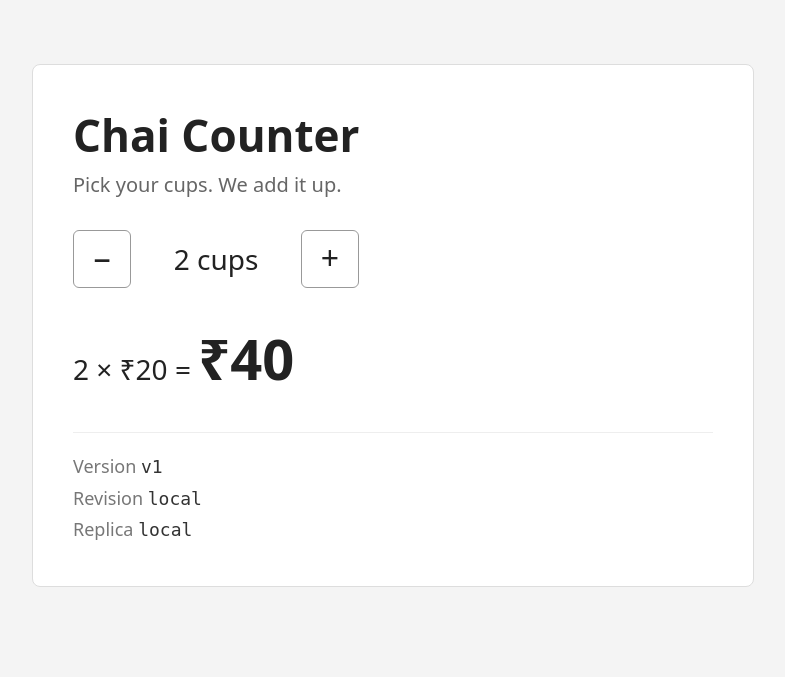
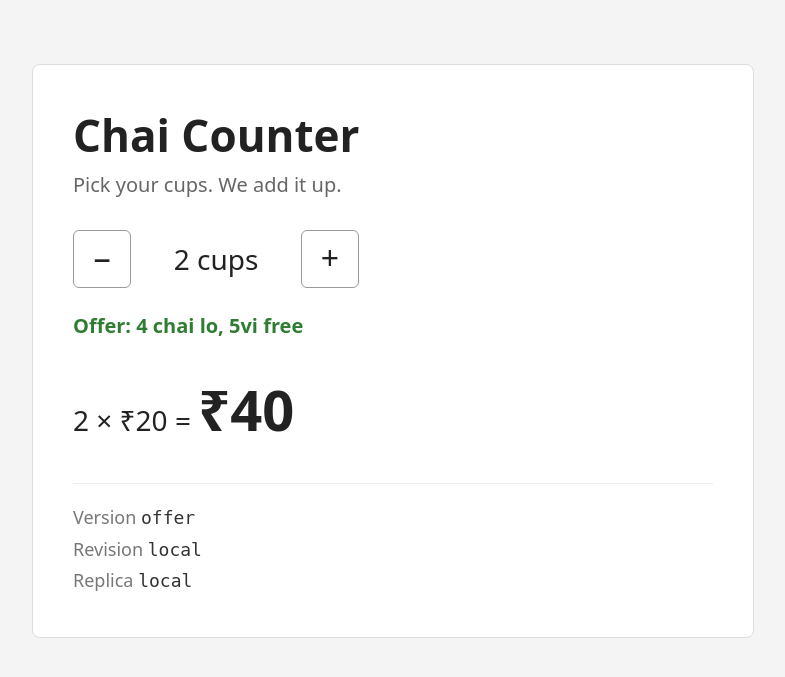
Before and after one commit to realsanket/chai-counter, a Flask app: page / in a window 1280 px wide. Shown: the top 677 px of the page, without its empty margins (247-1032 px from the left). Run offline with Flask 3, Linux system fonts and the light colour scheme.

Commit message:
Offer: 4 chai lo, 5vi free — with tests and a CI/CD pipeline
Co-Authored-By: Claude Opus 5.5 <noreply@anthropic.com>
Claude-Session: https://claude.ai/code/session_0116EC4YbF3KgMaRQL42qWDy

```diff
--- a/app.py
+++ b/app.py
@@ -11,14 +11,19 @@ from flask import Flask, render_template, request
 
 app = Flask(__name__)
 
-VERSION = "v1"          # which version of the app this is (v2 changes the design)
+VERSION = "offer"       # which version of the app this is (branch cicd: the "4 lo, 5vi free" offer)
 PRICE_PER_CUP = 20      # rupees
 MAX_CUPS = 20
 
 
+def free_cups(cups):
+    """The offer: buy 4 cups of chai, the 5th is free."""
+    return cups // 6
+
+
 def total_for(cups):
-    """The whole 'business logic' of the app: cups × price."""
-    return cups * PRICE_PER_CUP
+    """The whole 'business logic' of the app: the cups you pay for × price."""
+    return (cups - free_cups(cups)) * PRICE_PER_CUP
 
 
 @app.route("/")
@@ -31,6 +36,7 @@ def home():
         version=VERSION,
         cups=cups,
         price=PRICE_PER_CUP,
+        free=free_cups(cups),
         total=total_for(cups),
         max_cups=MAX_CUPS,
         # Azure Container Apps sets these two in every container it runs, so the page can show
--- a/templates/index.html
+++ b/templates/index.html
@@ -15,6 +15,7 @@
     .cups { min-width: 130px; text-align: center; }
     .total { margin: 32px 0 0; font-size: 28px; }
     .total b { font-size: 56px; }
+    .offer { margin: 24px 0 0; font-size: 20px; color: #2f7d32; font-weight: 600; }
     footer { margin-top: 36px; padding-top: 18px; border-top: 1px solid #eee; font-size: 18px; color: #777; line-height: 1.7; }
     footer code { color: #333; }
   </style>
@@ -30,7 +31,8 @@
       <a href="/?cups={{ [cups + 1, max_cups] | min }}" aria-label="One cup more">+</a>
     </div>
 
-    <p class="total">{{ cups }} × ₹{{ price }} = <b>₹{{ total }}</b></p>
+    <p class="offer">Offer: 4 chai lo, 5vi free</p>
+    <p class="total">{{ cups }} × ₹{{ price }}{% if free %} − {{ free }} free{% endif %} = <b>₹{{ total }}</b></p>
 
     <footer>
       Version <code>{{ version }}</code><br>
```
Also changed, not shown: test_app.py (added, +10 -0 lines), .github/workflows/cicd.yml (added).
